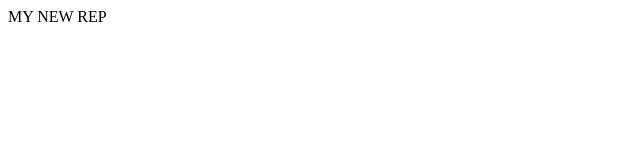
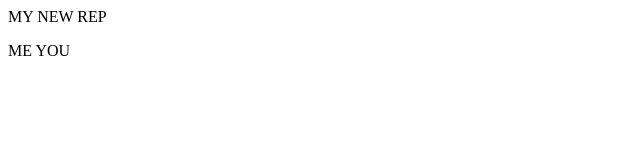
Before and after one commit to SakshiMahale/TUTOR, a plain HTML site: page LOCALREP/Index.html in a window 1280 px wide. Shown: the full height of the page, 0-640 px from the left. Drawn offline with Linux system fonts and the light colour scheme.

Commit message:
Add index.html to the LOCALREP folder

```diff
--- a/LOCALREP/Index.html
+++ b/LOCALREP/Index.html
@@ -1 +1,2 @@
 <p>MY NEW REP</p>
+<p>ME YOU</p>
```
